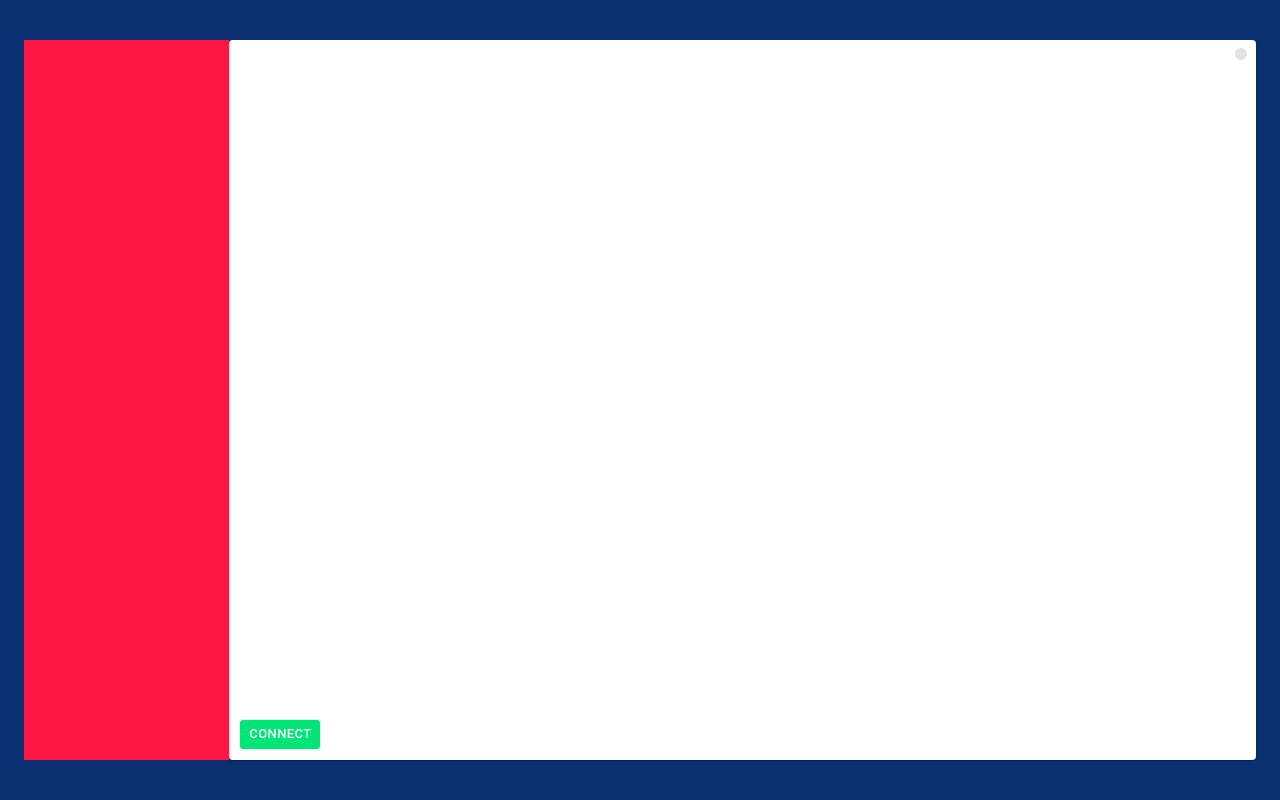
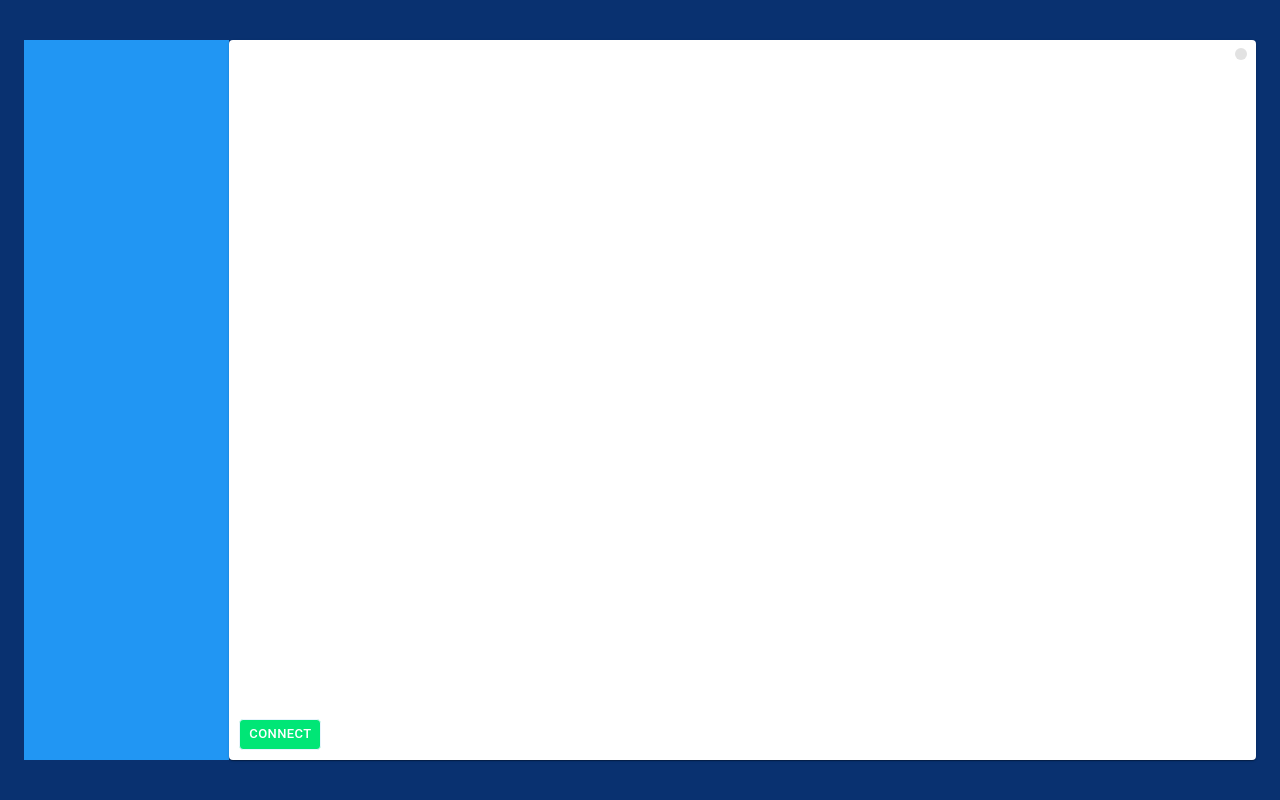
Before and after one commit to Arifafzal51/Chat-Bubble, a React (Vite) app: page / in a window 1280 px wide. Built offline with nearby package versions, Linux system fonts and the light colour scheme.

Commit message:
Update chat-client.tsx

```diff
--- a/src/chat-client.tsx
+++ b/src/chat-client.tsx
@@ -37,7 +37,7 @@ export const ChatClient = (props: Props) => {
           <Grid
             item
             xs={2}
-            style={{ backgroundColor: "#2196f3", color: "white" ,backgroundColor: '#ff1744'}}
+            style={{ backgroundColor: "#2196f3", color: "white"}}
           >
             <div style={{ padding: "10px 0", textAlign: "center"}}>
               <h2>{props.username}</h2>
```
